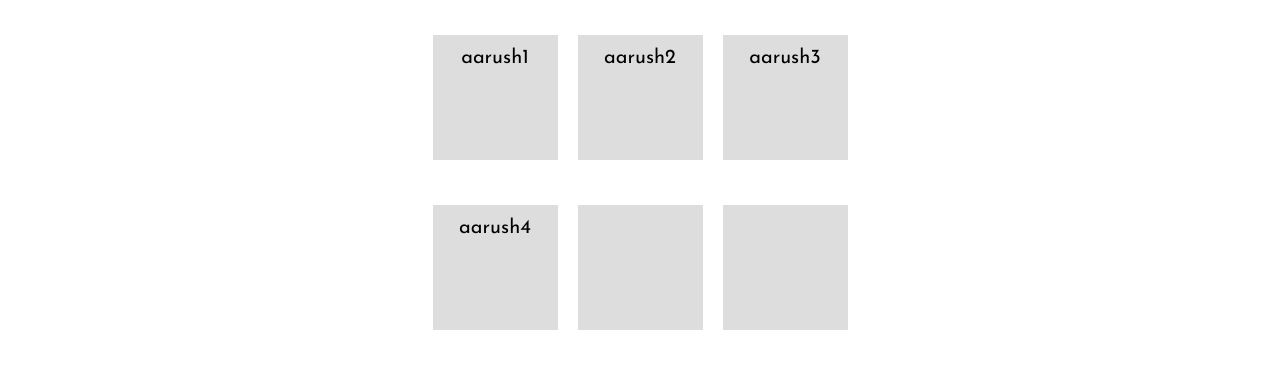
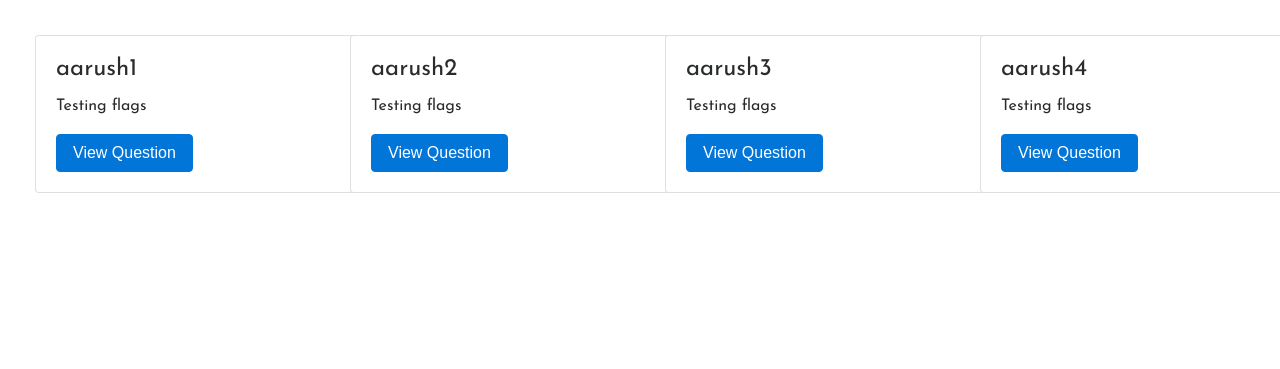
Before and after one commit to arush15june/mehctf, a Flask app: page /questions in a window 1280 px wide. Shown: the part 56-425 px from the top of the page. Run offline with Flask 2, Linux system fonts and the light colour scheme; data comes from the database, SQL or seed files in the repository; some libraries are stand-ins or nearby versions.

Commit message:
update questions

```diff
--- a/static/css/main.css
+++ b/static/css/main.css
@@ -6,16 +6,19 @@ body     {
     margin : 25px 25px 25px 25px;
 }
 
-.question-box {
-    font-size : 20px;
-    margin : 10px 10px 10px 10px;
-    width : 125px;
-    height : 125px;
-    background : #DDD;
-    color:black;
+.question {
+    font-size: 24px;
+    margin: 10px 10px 10px 10px;
+    background: #EEE;
+    color: black;
 }
 
-.question-box a:link,
-.question-box a:visited {
-    color : black;
+.question a:link,
+.question a:visited {
+    color: black;
 }
+
+.q-desc {
+    font-size: 18px;
+    font-family: monospace;
+}
--- a/templates/questions.html
+++ b/templates/questions.html
@@ -1,18 +1,20 @@
 {% extends "layout.html" %}
 
 {% block body %}
-{% for Question_row in Questions | batch(3, "&nbsp") %}
-<div class = "questions d-flex flex-row justify-content-center">
-  {% for Question in Question_row %}
-  <div class = "question-box">
-    <a href="/question/{{Question.id}}">
-        <div class = "p-2 text-center">
-          <span>{{Question.name}}</span>
-        </div>
-    </a>
+<div class = "questions">
+  <div class = "row">
+  {% for Question in Questions %}
+  <div class = 'col-xs-12 col-sm-12 col-md-3 col-lg-3'>
+    <div class = "card" style = "width: 20rem; margin: 10px 10px 10px 10px">
+      <div class = "card-block">
+        <h4 class="card-title">{{ Question.name }}</h4>
+        <p clas = "card-text">{{ Question.desc }}</p>
+        <a class = "card-link" href="/question/{{Question.id}}"><button class="btn btn-primary">View Question</button></a>
+      </div>
+    </div>
   </div>
   {% endfor %}
+  </div>
 </div>
-{% endfor %}
 
 {% endblock %}
```
